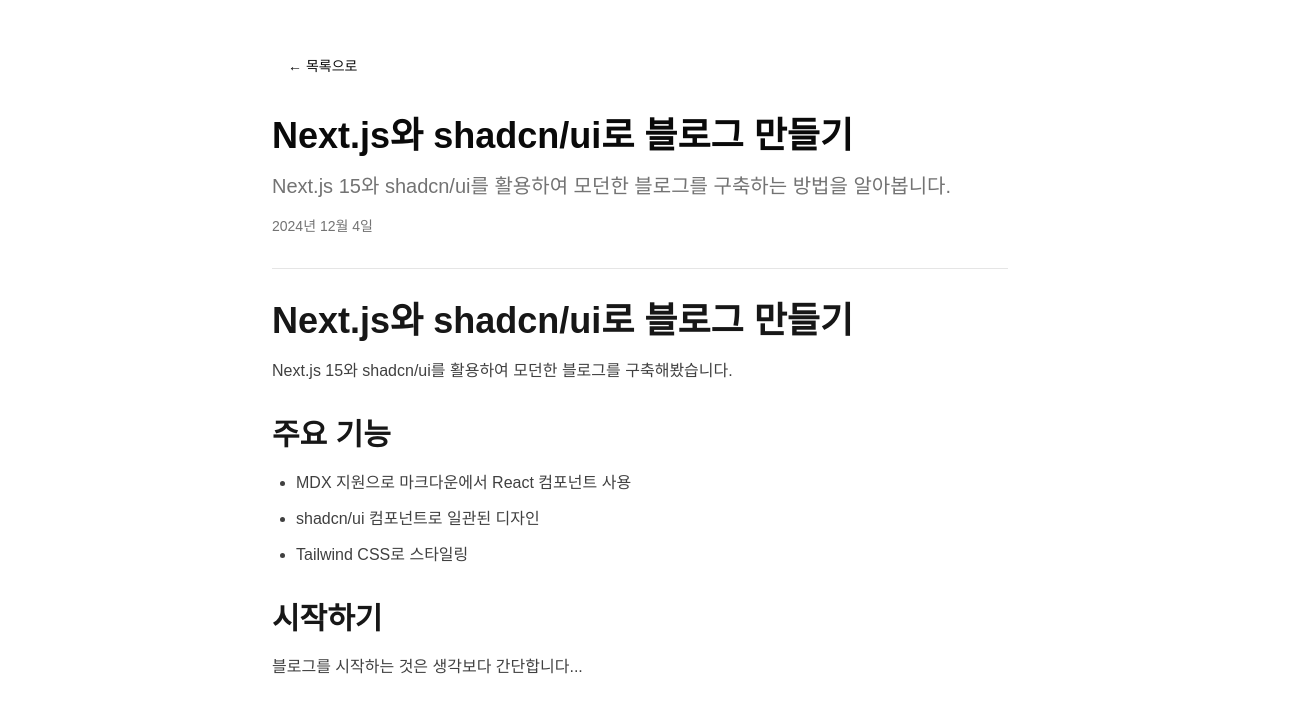
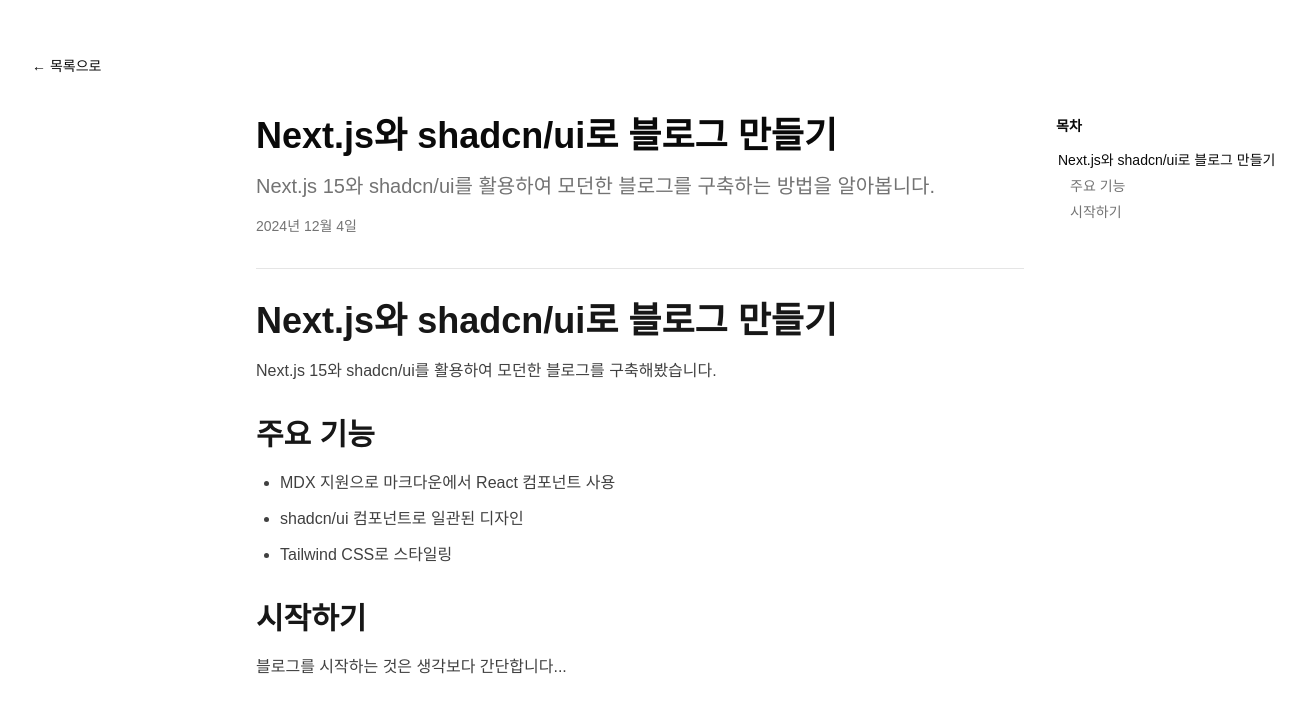
Before and after one commit to dexical30/dexical30.github.io, a Next.js app: page /blog/first-post in a window 1280 px wide. Shown: the top 712 px of the page, 1312 px wide, since content can reach past the window. Built offline with nearby package versions, Linux system fonts and the light colour scheme.

Commit message:
feat: TableOfContents 추가

```diff
--- a/app/blog/[slug]/page.tsx
+++ b/app/blog/[slug]/page.tsx
@@ -3,6 +3,8 @@
 import { getAllPosts, getPostBySlug } from '@/lib/blog';
 import { Button } from '@/components/ui/button';
 import { Separator } from '@/components/ui/separator';
+import { TableOfContents } from '@/components/table-of-contents';
+import { extractHeadings } from '@/lib/toc';
 
 export async function generateStaticParams() {
   const posts = getAllPosts();
@@ -32,14 +34,21 @@
   // mdx-components.tsx의 커스텀 컴포넌트가 자동으로 적용됨
   const { default: Post } = await import(`@/content/posts/${slug}.mdx`);
 
+  // 목차 생성을 위해 헤딩 추출
+  const headings = extractHeadings(postMeta.content);
+
   return (
-    <article className="container mx-auto px-4 py-12 max-w-3xl">
+    <div className="container mx-auto px-4 py-12">
+      <div className="max-w-7xl mx-auto">
         <Link href="/blog">
           <Button variant="ghost" className="mb-8">
             ← 목록으로
           </Button>
         </Link>
 
+        <div className="flex gap-8 items-start justify-center">
+          {/* 메인 콘텐츠 */}
+          <article className="flex-1 max-w-3xl relative">
             <header className="mb-8">
               <h1 className="text-4xl font-bold mb-4">{postMeta.metadata.title}</h1>
               <p className="text-xl text-muted-foreground mb-4">
@@ -61,6 +70,17 @@
             <div className="max-w-none">
               <Post />
             </div>
+
+            {/* 오른쪽 목차 - 컨텐츠 바로 옆 */}
+            <aside className="hidden xl:block w-64 shrink-0 absolute left-[calc(100%+2rem)] top-0">
+              <div className="sticky top-24">
+                <TableOfContents items={headings} />
+              </div>
+            </aside>
           </article>
+
+        </div>
+      </div>
+    </div>
   );
 }
--- a/app/globals.css
+++ b/app/globals.css
@@ -133,3 +133,13 @@
     @apply bg-background text-foreground;
   }
 }
+
+/* 스크롤바 숨기기 (스크롤 기능은 유지) */
+.scrollbar-hide {
+  -ms-overflow-style: none;  /* IE and Edge */
+  scrollbar-width: none;  /* Firefox */
+}
+
+.scrollbar-hide::-webkit-scrollbar {
+  display: none;  /* Chrome, Safari, Opera */
+}
--- /dev/null
+++ b/components/table-of-contents.tsx
@@ -0,0 +1,91 @@
+'use client';
+
+import { useEffect, useState } from 'react';
+import { TocItem } from '@/lib/toc';
+import { cn } from '@/lib/utils';
+
+interface TableOfContentsProps {
+  items: TocItem[];
+}
+
+export function TableOfContents({ items }: TableOfContentsProps) {
+  const [activeId, setActiveId] = useState<string>('');
+
+  useEffect(() => {
+    const observer = new IntersectionObserver(
+      (entries) => {
+        entries.forEach((entry) => {
+          if (entry.isIntersecting) {
+            setActiveId(entry.target.id);
+          }
+        });
+      },
+      {
+        rootMargin: '-80px 0px -80% 0px',
+      }
+    );
+
+    // 모든 헤딩 요소를 관찰
+    items.forEach((item) => {
+      const element = document.getElementById(item.id);
+      if (element) {
+        observer.observe(element);
+      }
+    });
+
+    return () => {
+      items.forEach((item) => {
+        const element = document.getElementById(item.id);
+        if (element) {
+          observer.unobserve(element);
+        }
+      });
+    };
+  }, [items]);
+
+  const handleClick = (e: React.MouseEvent<HTMLAnchorElement>, id: string) => {
+    e.preventDefault();
+    const element = document.getElementById(id);
+    if (element) {
+      const y = element.getBoundingClientRect().top + window.scrollY - 80;
+      window.scrollTo({ top: y, behavior: 'smooth' });
+    }
+  };
+
+  if (items.length === 0) {
+    return null;
+  }
+
+  return (
+    <nav>
+      <div className="max-h-[calc(100vh-8rem)] overflow-y-auto scrollbar-hide pr-4">
+        <h4 className="text-sm font-semibold mb-3 text-foreground">
+          목차
+        </h4>
+        <ul className="space-y-0.5 text-sm">
+          {items.map((item) => (
+            <li
+              key={item.id}
+              style={{
+                paddingLeft: `${(item.level - 1) * 0.75}rem`,
+              }}
+            >
+              <a
+                href={`#${item.id}`}
+                onClick={(e) => handleClick(e, item.id)}
+                className={cn(
+                  'block py-0.5 transition-colors hover:text-foreground',
+                  activeId === item.id
+                    ? 'text-foreground font-medium border-l-2 border-primary pl-2 -ml-2'
+                    : 'text-muted-foreground border-l-2 border-transparent pl-2 -ml-2'
+                )}
+              >
+                {item.text}
+              </a>
+            </li>
+          ))}
+        </ul>
+      </div>
+    </nav>
+  );
+}
--- /dev/null
+++ b/lib/toc.ts
@@ -0,0 +1,37 @@
+export interface TocItem {
+  id: string;
+  text: string;
+  level: number;
+}
+
+// 텍스트를 URL-safe한 slug로 변환
+export function slugify(text: string): string {
+  return text
+    .toString()
+    .toLowerCase()
+    .trim()
+    .replace(/\s+/g, '-')
+    .replace(/[^\w\-가-힣]+/g, '')
+    .replace(/\-\-+/g, '-');
+}
+
+// MDX 콘텐츠에서 헤딩 추출
+export function extractHeadings(content: string): TocItem[] {
+  const headingRegex = /^(#{1,3})\s+(.+)$/gm;
+  const headings: TocItem[] = [];
+  let match;
+
+  while ((match = headingRegex.exec(content)) !== null) {
+    const level = match[1].length;
+    const text = match[2].trim();
+    const id = slugify(text);
+
+    headings.push({
+      id,
+      text,
+      level,
+    });
+  }
+
+  return headings;
+}
--- a/mdx-components.tsx
+++ b/mdx-components.tsx
@@ -1,22 +1,49 @@
 import type { MDXComponents } from 'mdx/types';
+import { slugify } from '@/lib/toc';
+
+// children에서 텍스트 추출
+function getTextFromChildren(children: any): string {
+  if (typeof children === 'string') {
+    return children;
+  }
+  if (Array.isArray(children)) {
+    return children.map(getTextFromChildren).join('');
+  }
+  if (children?.props?.children) {
+    return getTextFromChildren(children.props.children);
+  }
+  return '';
+}
 
 export const mdxComponents: MDXComponents = {
   // 헤딩
-  h1: ({ children }) => (
-    <h1 className="text-4xl font-bold mt-8 mb-4 text-neutral-900 dark:text-neutral-100">
+  h1: ({ children }) => {
+    const text = getTextFromChildren(children);
+    const id = slugify(text);
+    return (
+      <h1 id={id} className="text-4xl font-bold mt-8 mb-4 text-neutral-900 dark:text-neutral-100 scroll-mt-20">
         {children}
       </h1>
-  ),
-  h2: ({ children }) => (
-    <h2 className="text-3xl font-semibold mt-8 mb-3 text-neutral-900 dark:text-neutral-100">
+    );
+  },
+  h2: ({ children }) => {
+    const text = getTextFromChildren(children);
+    const id = slugify(text);
+    return (
+      <h2 id={id} className="text-3xl font-semibold mt-8 mb-3 text-neutral-900 dark:text-neutral-100 scroll-mt-20">
         {children}
       </h2>
-  ),
-  h3: ({ children }) => (
-    <h3 className="text-2xl font-semibold mt-6 mb-3 text-neutral-800 dark:text-neutral-200">
+    );
+  },
+  h3: ({ children }) => {
+    const text = getTextFromChildren(children);
+    const id = slugify(text);
+    return (
+      <h3 id={id} className="text-2xl font-semibold mt-6 mb-3 text-neutral-800 dark:text-neutral-200 scroll-mt-20">
         {children}
       </h3>
-  ),
+    );
+  },
   h4: ({ children }) => (
     <h4 className="text-xl font-medium mt-4 mb-2 text-neutral-800 dark:text-neutral-200">
       {children}
```
Lines whose indentation alone changed are shown as unchanged.
